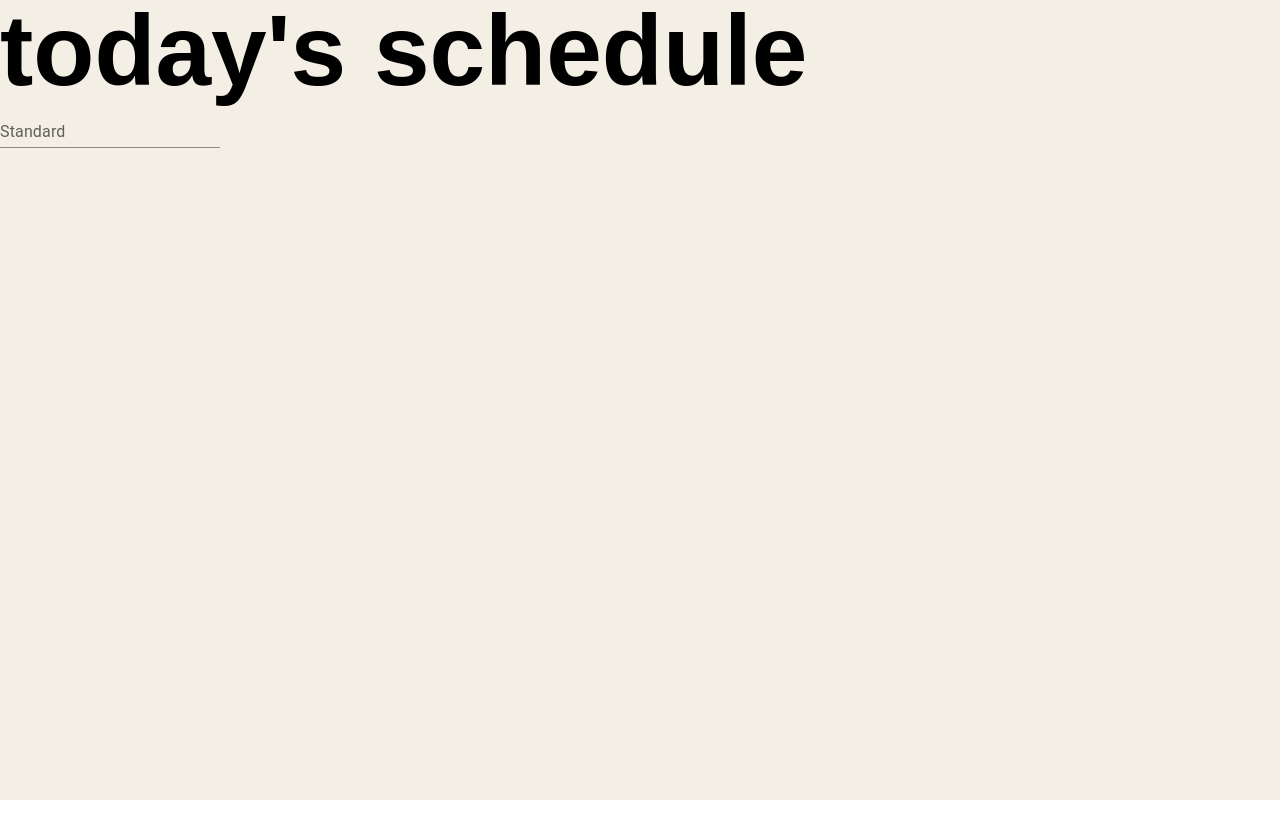
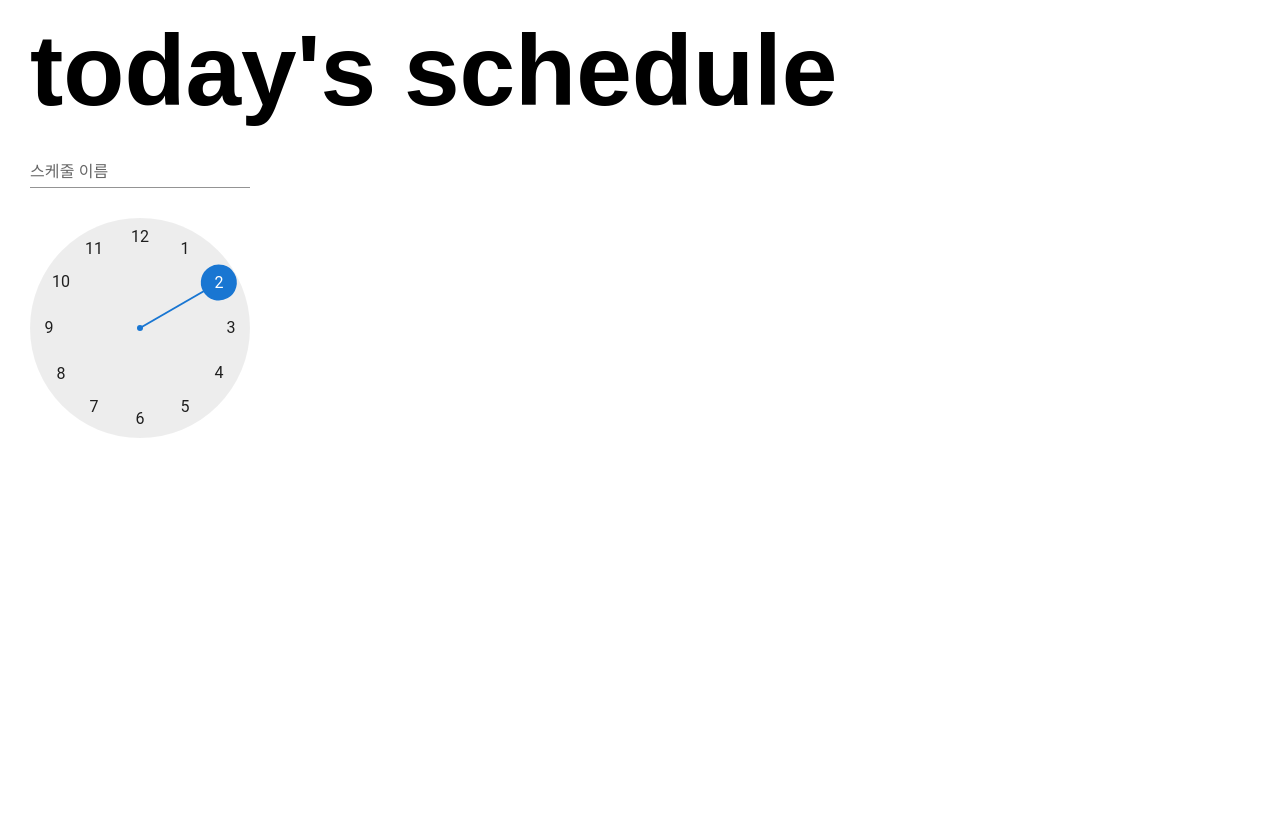
Before and after one commit to min-code-han/share-schedule-app, a React (Create React App) app: page / in a window 1280 px wide. Before the commit the page ends 800 px from the top, so only its background shows below. Built offline with nearby package versions, Linux system fonts and the light colour scheme.

Commit message:
[Feat] 스케줄 시간 받아오는 페이지 UI 작업중

```diff
--- a/src/components/Input/index.tsx
+++ b/src/components/Input/index.tsx
@@ -48,4 +48,4 @@ export const MintTextField = styled(TextField)({
       }
     }
   }
-}) as typeof TextField
+})
--- /dev/null
+++ b/src/components/TimePicker/index.tsx
@@ -0,0 +1,33 @@
+import { LocalizationProvider } from "@mui/x-date-pickers/LocalizationProvider"
+import { AdapterDayjs } from "@mui/x-date-pickers/AdapterDayjs"
+import { TimeClock } from "@mui/x-date-pickers"
+import React, { FC, useState } from "react"
+import dayjs, { Dayjs } from "dayjs"
+import styled from "@emotion/styled"
+
+interface TimePickerProps {
+  handleTime: (hour: string, min: string) => void
+}
+
+export const TimePicker: FC<TimePickerProps> = (props) => {
+  const [value, setValue] = useState<Dayjs | null>(dayjs())
+
+  return (
+    <Wrapper>
+      <LocalizationProvider dateAdapter={AdapterDayjs}>
+        <TimeClock views={["hours", "minutes"]} value={value} onChange={(newValue) => setValue(newValue)} />
+      </LocalizationProvider>
+    </Wrapper>
+  )
+}
+
+const Wrapper = styled.div`
+  .MuiTimeClock-root {
+    display: inline-block;
+    width: 220px;
+
+    & .MuiClock-root {
+      margin: 0;
+    }
+  }
+`
--- a/src/pages/Main.tsx
+++ b/src/pages/Main.tsx
@@ -1,12 +1,29 @@
-import React from "react"
+import React, { useState } from "react"
 import styled from "@emotion/styled"
-import { MintTextField } from "../components/Input"
+import { TimePicker } from "../components/TimePicker"
+import { TextField } from "@mui/material"
 
 const Main = () => {
+  const [title, setTitle] = useState<string>("")
+  const [time, setTime] = useState({ hour: "", min: "" })
+
+  const handleTitle = (e: React.ChangeEvent<HTMLInputElement>) => {
+    const { value } = e.target
+    setTitle(value)
+  }
+
+  const handleTime = (hour: string, min: string) => {
+    setTime({ ...time, hour, min })
+  }
   return (
     <MainContainer>
       <Title>today's schedule</Title>
-      <MintTextField id="standard-basic" label="Standard" variant="standard" />
+      <Wrap>
+        <TextField id="standard-basic" label="스케줄 이름" variant="standard" value={title} onChange={handleTitle} />
+        <TimePickerWrap>
+          <TimePicker handleTime={handleTime} />
+        </TimePickerWrap>
+      </Wrap>
     </MainContainer>
   )
 }
@@ -14,12 +31,21 @@ const Main = () => {
 export default Main
 
 const MainContainer = styled.div`
+  padding: 20px 30px;
+  height: 100vh;
+`
+const Wrap = styled.div`
+  padding: 20px 0;
   width: 100%;
-  height: 100vh;
-  background-color: #f3efe5;
+  max-width: 810px;
 `
 
 const Title = styled.p`
   font-size: 6.25rem;
   font-weight: 800;
 `
+
+const TimePickerWrap = styled.div`
+  padding-top: 30px;
+  width: 320px;
+`
```
Also changed, not shown: package.json (+5 -3 lines), src/Main.tsx (added, +19 -0 lines), 2 other files (tests, documents, lock files or other folders).
